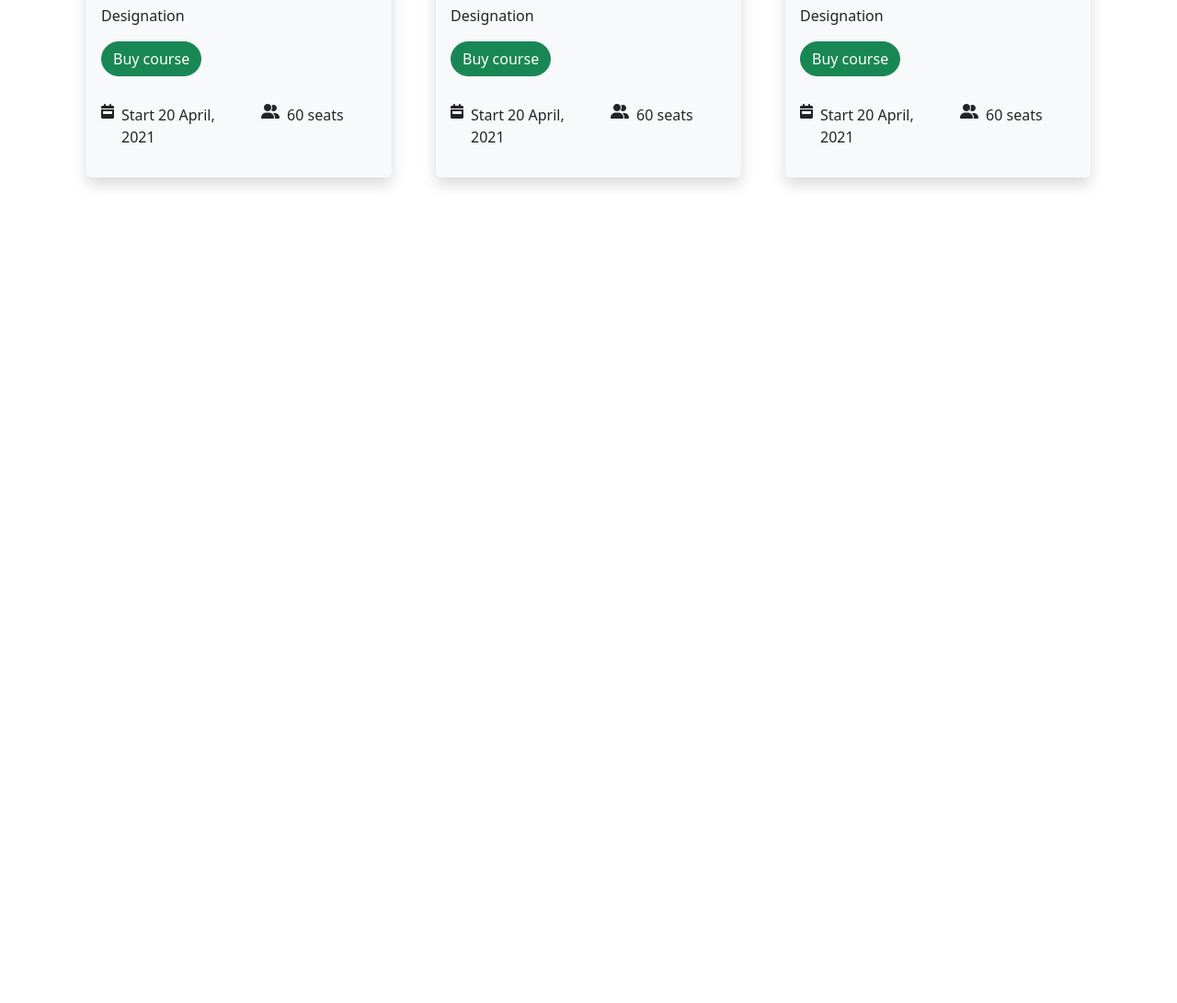
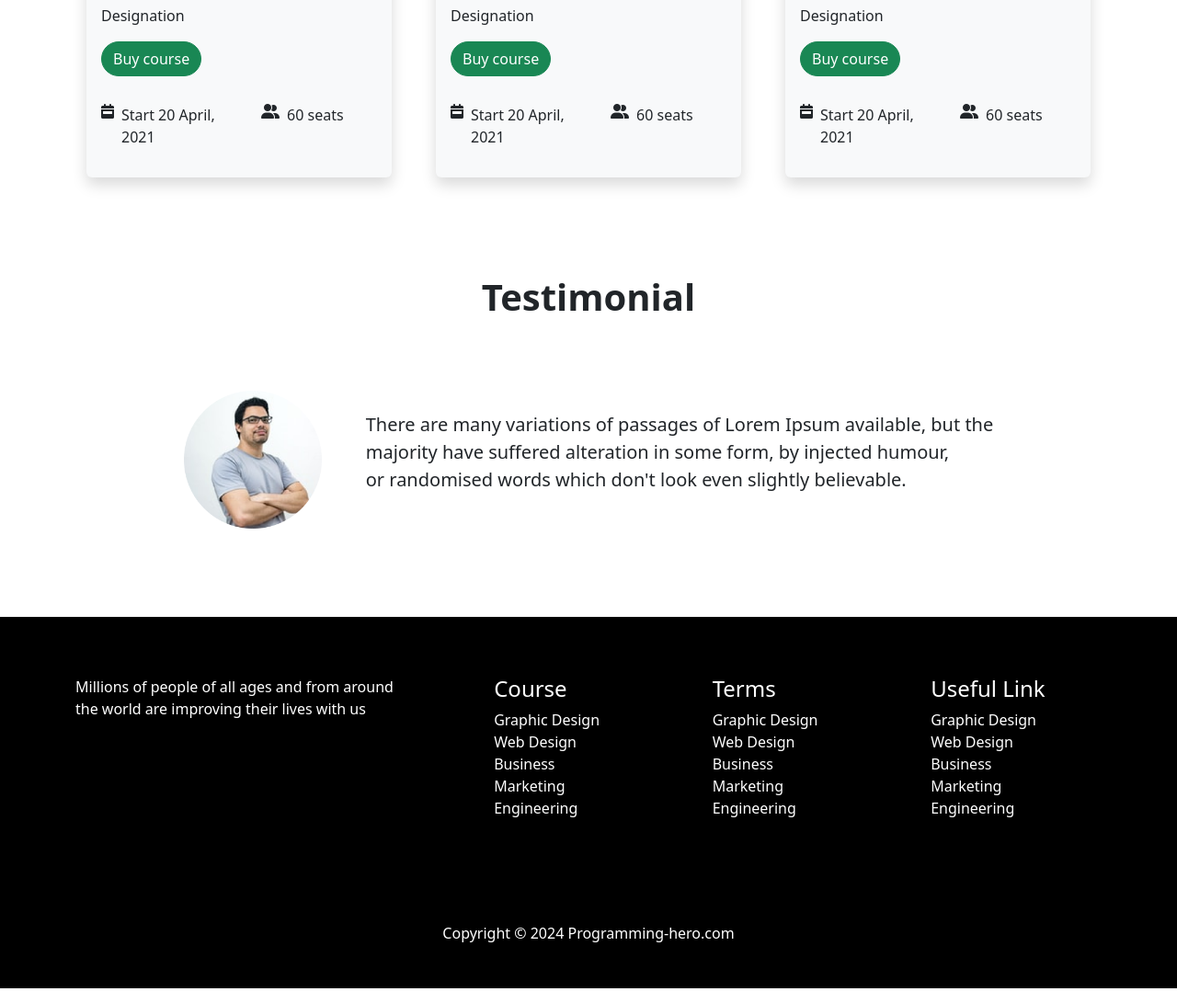
Before and after one commit to Khadiza-Dev/e-school-resources-main, a plain HTML site: page index.html in a window 1280 px wide. Shown: the part 1282-2373 px from the top of the page at 92% size. Before the commit the page ends 1575 px from the top, so only its background shows below. Drawn offline with nearby package versions, Linux system fonts and the light colour scheme.

Commit message:
footer-section-compleate

```diff
--- a/index.html
+++ b/index.html
@@ -143,8 +143,65 @@
   </div>
 
  </section>
+ <!-- ################################# Testimonial ################################### -->
+  <section class="container pb-5">
+    <p class="text-center fs-1 fw-bolder pb-2">Testimonial</p>
+    <div class="testimonial d-flex col py-5 px-5 column-gap-5 align-items-center justify-content-center">
+        <img class="img-info" src="Photos/Man.png" alt="#">
+
+        <p class="fs-5">There are many variations of passages of Lorem Ipsum available, but the<br>
+          majority have suffered alteration in some form, by injected humour,<br>
+         or randomised words which don't look even slightly believable.
+        </p>
+      </div>
+  </section>
 </main>
-<footer></footer>
+<!-- #######################footer section###################### -->
+<footer class="last-content bg-black">
+<section class="container py-5">
+ <div class="box d-flex column-gap-5 pt-3">
+  <div class="people text-white row ">
+    <p>Millions of people of all ages and from around<br>
+      the world are improving their lives with us</p>
+    </div>
+    <div class="div d-flex col text-white justify-content-around ">
+      <div class="terms">
+        <h4>Course</h4>
+        <p>
+          Graphic Design<br>
+          Web Design<br>
+          Business<br>
+          Marketing<br>
+          Engineering<br></p>
+
+        </div>
+
+      <div class="terms ">
+        <h4>Terms</h4>
+        <p>
+          Graphic Design<br>
+          Web Design<br>
+          Business<br>
+          Marketing<br>
+          Engineering<br></p>
+
+      </div>
+      <div class="terms">
+        <h4>Useful Link </h4>
+        <p>
+          Graphic Design<br>
+          Web Design<br>
+          Business<br>
+          Marketing<br>
+          Engineering<br></p>
+
+      </div>
+    </div>
+  </div>
+ </div>
+</section>
+<p class="text-center text-white py-5">Copyright © 2024 Programming-hero.com</p>
+</footer>
 
 
 
--- a/style.css
+++ b/style.css
@@ -25,3 +25,6 @@ header{
 .topic{
     padding-top: 20px;
 }
+   .img-info{
+    width: 150px;
+   }
```
